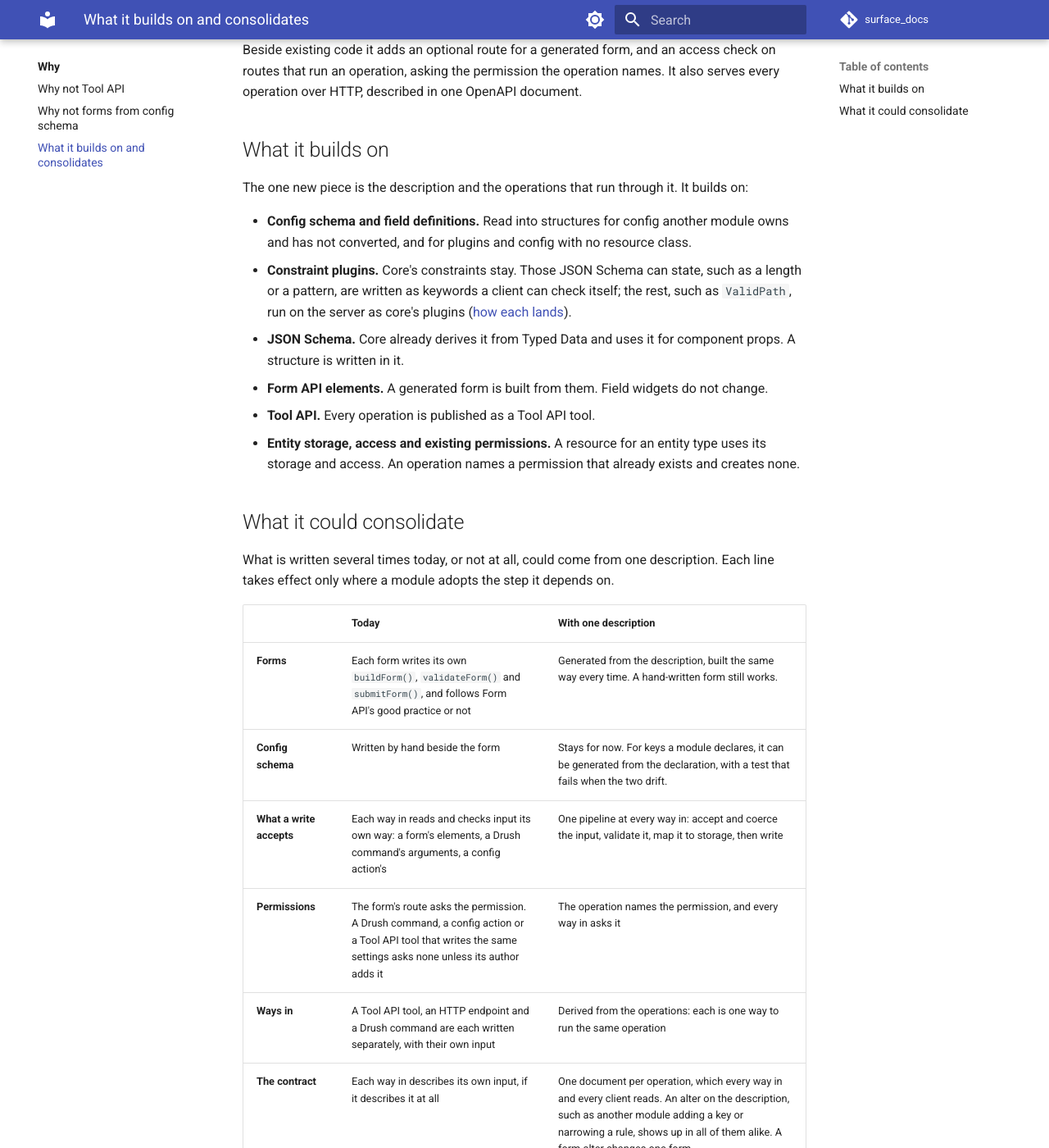
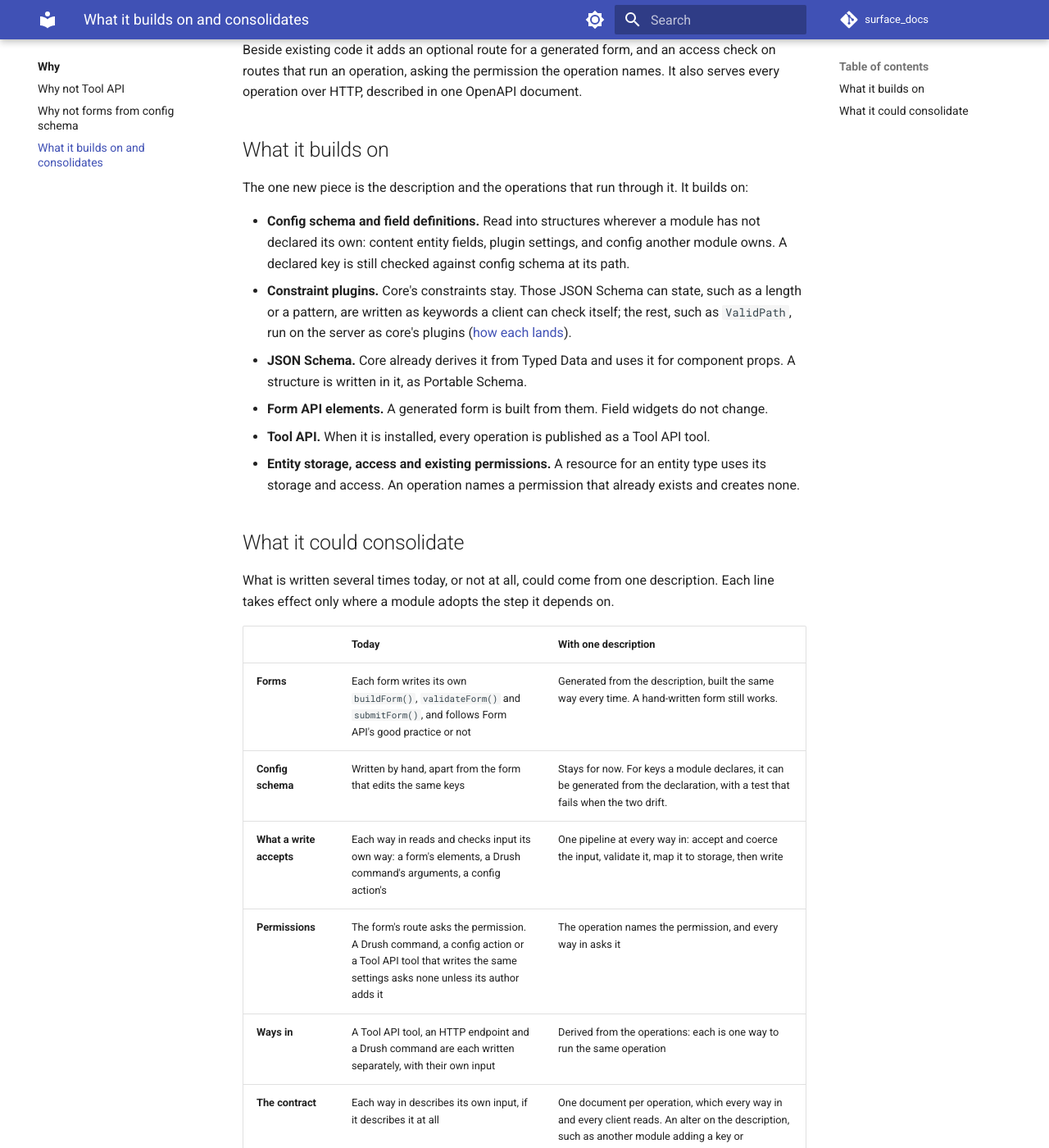
Before and after one commit to mlander/surface_docs, an MkDocs documentation site: the page built from docs/why/builds-on.md, in a window 1280 px wide and 1400 px high, scrolled down 314 px. Shown: the whole window at 82% size. Built offline with MkDocs 1.6.1 and Material for MkDocs 9.7.7, drawn with Linux system fonts in a browser that asks for light colours; comment, search, counter and statistics services are not loaded; some of the changed text lies outside the part shown.

Commit message:
What it builds on: tighten the list and two table rows

```diff
--- a/docs/why/builds-on.md
+++ b/docs/why/builds-on.md
@@ -8,11 +8,11 @@ Beside existing code it adds an optional route for a generated form, and an acce
 
 The one new piece is the description and the operations that run through it. It builds on:
 
-- **Config schema and field definitions.** Read into structures for config another module owns and has not converted, and for plugins and config with no resource class.
+- **Config schema and field definitions.** Read into structures wherever a module has not declared its own: content entity fields, plugin settings, and config another module owns. A declared key is still checked against config schema at its path.
 - **Constraint plugins.** Core's constraints stay. Those JSON Schema can state, such as a length or a pattern, are written as keywords a client can check itself; the rest, such as `ValidPath`, run on the server as core's plugins ([how each lands](../path/portable-schema.md#constraints)).
-- **JSON Schema.** Core already derives it from Typed Data and uses it for component props. A structure is written in it.
+- **JSON Schema.** Core already derives it from Typed Data and uses it for component props. A structure is written in it, as Portable Schema.
 - **Form API elements.** A generated form is built from them. Field widgets do not change.
-- **Tool API.** Every operation is published as a Tool API tool.
+- **Tool API.** When it is installed, every operation is published as a Tool API tool.
 - **Entity storage, access and existing permissions.** A resource for an entity type uses its storage and access. An operation names a permission that already exists and creates none.
 
 ## What it could consolidate {#consolidate}
@@ -22,12 +22,12 @@ What is written several times today, or not at all, could come from one descript
 | | Today | With one description |
 |---|---|---|
 | **Forms** | Each form writes its own `buildForm()`, `validateForm()` and `submitForm()`, and follows Form API's good practice or not | Generated from the description, built the same way every time. A hand-written form still works. |
-| **Config schema** | Written by hand beside the form | Stays for now. For keys a module declares, it can be generated from the declaration, with a test that fails when the two drift. |
+| **Config schema** | Written by hand, apart from the form that edits the same keys | Stays for now. For keys a module declares, it can be generated from the declaration, with a test that fails when the two drift. |
 | **What a write accepts** | Each way in reads and checks input its own way: a form's elements, a Drush command's arguments, a config action's | One pipeline at every way in: accept and coerce the input, validate it, map it to storage, then write |
 | **Permissions** | The form's route asks the permission. A Drush command, a config action or a Tool API tool that writes the same settings asks none unless its author adds it | The operation names the permission, and every way in asks it |
 | **Ways in** | A Tool API tool, an HTTP endpoint and a Drush command are each written separately, with their own input | Derived from the operations: each is one way to run the same operation |
 | **The contract** | Each way in describes its own input, if it describes it at all | One document per operation, which every way in and every client reads. An alter on the description, such as another module adding a key or narrowing a rule, shows up in all of them alike. A form alter changes one form. |
-| **Dry run** | Rare, since the checks live in a form's submit handler | Every operation can run without writing and answer what would change and what would be refused |
+| **Dry run** | Rare: a form's checks and its save are tied to the form, so no other way in can check without saving | Every operation can run without writing and answer what would change and what would be refused |
 | **Observability** | Each way in logs, or not, on its own | Every write goes through one runner, so one place can record who ran what, through which way in, and what was refused |
 
 !!! question "TBD"
```
Also changed, not shown: other parts of docs/why/builds-on.md (+1 -1 lines).
